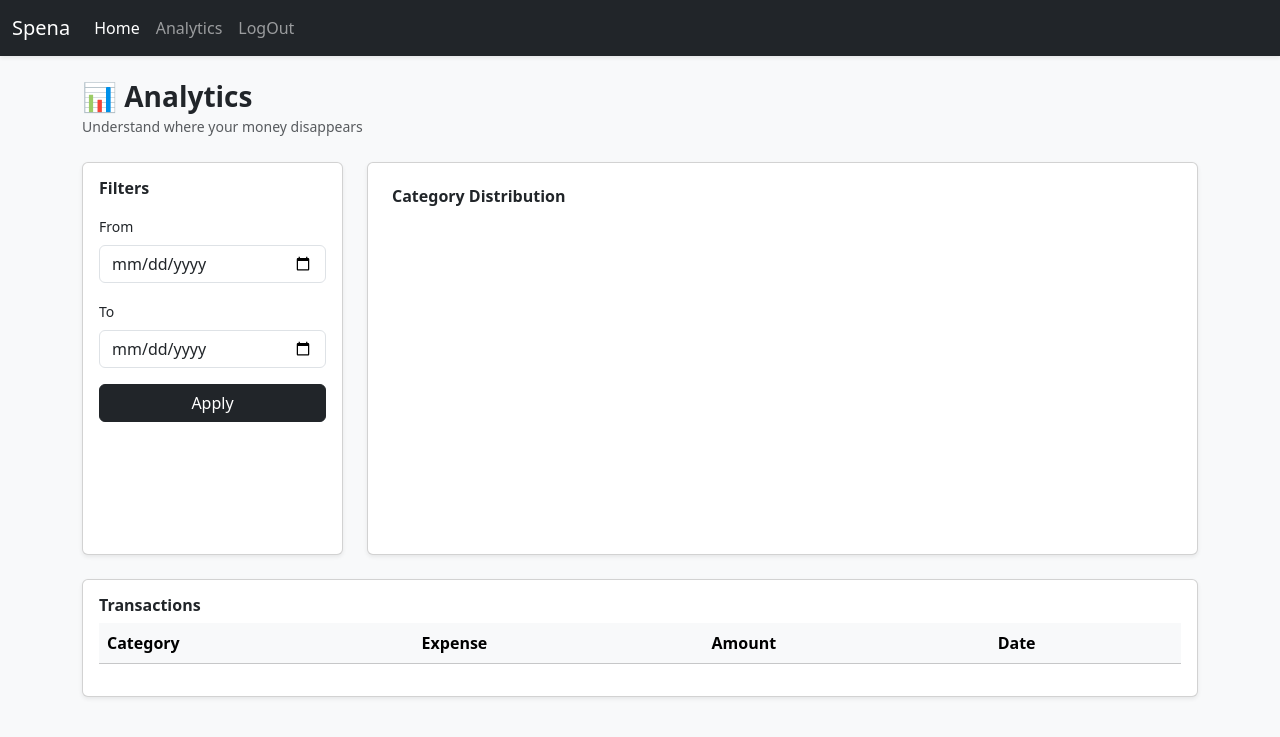
After one commit to praaannnav-star/expenditure-tracker, a Flask app: page /analytics in a window 1280 px wide. The commit adds this page. Shown: the top 737 px of the page. Run offline with Flask 3, Linux system fonts and the light colour scheme; lists and menus that the app fills with data are empty; a map, chart or similar area stays blank.

Commit message:
Replace app with full-featured version from side project888 (cards, analytics, logup)

```diff
--- a/app.py
+++ b/app.py
@@ -1,138 +1,193 @@
-from flask import Flask, render_template, request, session, redirect, url_for
+from flask import Flask, render_template, request, session, redirect, url_for, jsonify
 from flask_sqlalchemy import SQLAlchemy
+from flask_migrate import Migrate
 from werkzeug.security import check_password_hash, generate_password_hash
+from sqlalchemy import func
 import os
 from datetime import datetime
 
 app = Flask(__name__)
-app.secret_key = "change_this_secret"
 
-# DATABASE
-uri = os.getenv(
-    "DATABASE_URL",
-    "postgresql://expenditure_m8yg_user:FM9WjjHXeg041D9GpAap9L51kRLasvIi@dpg-d6vouh9r0fns73ce1vh0-a.oregon-postgres.render.com/expenditure_m8yg"
-)
+# DB CONFIG
+db_url = os.getenv('DATABASE_URL', 'sqlite:///sqlite.db')
 
-if uri.startswith("postgres://"):
-    uri = uri.replace("postgres://", "postgresql://", 1)
+if db_url.startswith("postgres://"):
+    db_url = db_url.replace("postgres://", "postgresql://", 1)
 
-app.config["SQLALCHEMY_DATABASE_URI"] = uri
-app.config["SQLALCHEMY_TRACK_MODIFICATIONS"] = False
+app.config['SQLALCHEMY_DATABASE_URI'] = db_url
+app.secret_key = os.getenv("SECRET_KEY", "dev")
 
 db = SQLAlchemy(app)
+migrate = Migrate(app, db)
+
+with app.app_context():
+    db.create_all()
 
 
-# ================= MODELS =================
+# MODELS
+class User(db.Model):
+    __tablename__ = 'user_data'
 
-class UserData(db.Model):
-    __tablename__ = "userdata"
+    username = db.Column(db.String(100), nullable=False)
+    email_id = db.Column(db.String(200), primary_key=True)
+    password = db.Column(db.Text, nullable=False)
 
-    user_email_id = db.Column(db.String(200), primary_key=True)
-    username = db.Column(db.String(100), nullable=False)
-    password = db.Column(db.String(200), nullable=False)
-
-    expenses = db.relationship('UserExpenditure', backref='user', lazy=True)
+    expenses = db.relationship('Expenses', backref='user', lazy=True)
 
 
-class UserExpenditure(db.Model):
-    __tablename__ = "userexpenditure"
+class Expenses(db.Model):
+    __tablename__ = 'user_expenses'
 
-    expenseId = db.Column(db.Integer, primary_key=True)
+    expense_id = db.Column(db.Integer, primary_key=True)
+    email_id = db.Column(db.String(200), db.ForeignKey('user_data.email_id'), nullable=False)
+    category = db.Column(db.String(100), nullable=False)
     date = db.Column(db.Date, nullable=False)
-    user_email_id = db.Column(db.String(200), db.ForeignKey('userdata.user_email_id'), nullable=False)
-    amount = db.Column(db.Integer, nullable=False)
-    expenseName = db.Column(db.String(200), nullable=False)
+    expense_name = db.Column(db.String(100), nullable=False)
+    expense_amount = db.Column(db.Integer, nullable=False)
 
 
-# ================= ROUTES =================
-
+# ROUTES
 @app.route("/")
 def index():
     return render_template("index.html")
 
 
-@app.route("/signup", methods=['GET', 'POST'])
-def signup():
-    if request.method == 'POST':
+@app.route("/dashboard", methods=["GET", "POST"])
+def dashboard():
+    if "user" not in session:
+        return redirect(url_for("login"))
+
+    if request.method == "POST":
+
+        delete_instruction = request.form.get("delete_button")
+
+        # DELETE
+        if delete_instruction:
+            expense = Expenses.query.filter_by(
+                expense_id=int(delete_instruction),
+                email_id=session['user']
+            ).first()
+
+            if expense:
+                db.session.delete(expense)
+                db.session.commit()
+
+            return redirect(url_for("dashboard"))
+
+        # ADD
+        expense_name = request.form.get("expense")
+        expense_amount = request.form.get("amount")
+        expense_date = request.form.get("date")
+        expense_category = request.form.get("category")
+
+        if expense_name and expense_amount and expense_date and expense_category:
+            new_expense = Expenses(
+                email_id=session['user'],
+                date=datetime.strptime(expense_date, "%Y-%m-%d").date(),
+                expense_name=expense_name,
+                expense_amount=int(expense_amount),
+                category=expense_category
+            )
+
+            db.session.add(new_expense)
+            db.session.commit()
+
+        return redirect(url_for("dashboard"))
+
+    user_expenses = Expenses.query.filter_by(email_id=session['user']).all()
+    return render_template("dashboard.html", expenses=user_expenses)
+
+
+@app.route("/login", methods=["GET", "POST"])
+def login():
+    if request.method == "POST":
+        email = request.form.get("email")
+        password = request.form.get("password")
+
+        user = User.query.filter_by(email_id=email).first()
+
+        if user and check_password_hash(user.password, password):
+            session['user'] = email
+            return redirect(url_for("dashboard"))
+
+        return render_template("login.html", alert_messege="Invalid credentials")
+
+    return render_template("login.html")
+
+
+@app.route("/logout")
+def logout():
+    session.clear()
+    return redirect(url_for("login"))
+
+
+@app.route("/logup", methods=["GET", "POST"])
+def logup():
+    if request.method == "POST":
+        email = request.form.get("email")
+        password = generate_password_hash(request.form.get("password"))
         username = request.form.get("username")
-        email_id = request.form.get("emailId")
-        password = generate_password_hash(request.form.get("password"))
 
-        existing = UserData.query.filter_by(user_email_id=email_id).first()
+        if User.query.filter_by(email_id=email).first():
+            return render_template("login.html", alert_messege="Email already exists")
 
-        if existing:
-            return render_template("signup.html", alert_message="User already exists")
-
-        new_user = UserData(
-            user_email_id=email_id,
-            username=username,
-            password=password
-        )
-
+        new_user = User(username=username, email_id=email, password=password)
         db.session.add(new_user)
         db.session.commit()
 
         return redirect(url_for("login"))
 
-    return render_template("signup.html")
+    return render_template("logup.html")
 
 
-@app.route("/login", methods=['GET', 'POST'])
-def login():
-    if request.method == 'POST':
-        email = request.form.get("username")
-        password = request.form.get("password")
-
-        user = UserData.query.filter_by(user_email_id=email).first()
-
-        if user and check_password_hash(user.password, password):
-            session['user'] = email
-            return redirect(url_for("dashboard"))
-
-        return render_template("login.html", alert_message="Invalid credentials")
-
-    return render_template("login.html")
+@app.route("/analytics")
+def analytics():
+    return render_template("analytics.html")
 
 
-@app.route("/dashboard", methods=['GET', 'POST'])
-def dashboard():
-    if 'user' not in session:
-        return redirect(url_for('login'))
+# API: ALL DATA
+@app.route("/api/v1/analytics", methods=['POST'])
+def get_all_data_between_dates():
+    starting_date = datetime.strptime(request.form.get('starting_date'), "%Y-%m-%d").date()
+    ending_date = datetime.strptime(request.form.get('ending_date'), "%Y-%m-%d").date()
 
-    user = UserData.query.filter_by(user_email_id=session['user']).first()
+    data = Expenses.query.filter(
+        Expenses.date >= starting_date,
+        Expenses.date <= ending_date,
+        Expenses.email_id == session['user']
+    ).all()
 
-    if request.method == 'POST':
-        expense = request.form.get("expense")
-        amount = request.form.get("amount")
-        date = request.form.get("date")
-
-        new_expense = UserExpenditure(
-            expenseName=expense,
-            amount=int(amount),
-            date=datetime.strptime(date, "%Y-%m-%d"),
-            user_email_id=user.user_email_id
-        )
-
-        db.session.add(new_expense)
-        db.session.commit()
-
-        return redirect(url_for('dashboard'))
-
-    expenses = user.expenses
-
-    return render_template("dashboard.html", user=user, expenses=expenses)
+    return jsonify([
+        {
+            "category": e.category,
+            "expense_name": e.expense_name,
+            "expense_amount": e.expense_amount,
+            "date": e.date.strftime("%Y-%m-%d")
+        }
+        for e in data
+    ])
 
 
-@app.route("/logout")
-def logout():
-    session.pop('user', None)
-    return redirect(url_for('login'))
+# API: CATEGORY SUM
+@app.route("/api/v1/category_expenses", methods=['POST'])
+def get_amount_between_dates():
+    starting_date = datetime.strptime(request.form.get('starting_date'), "%Y-%m-%d").date()
+    ending_date = datetime.strptime(request.form.get('ending_date'), "%Y-%m-%d").date()
 
+    result = db.session.query(
+        Expenses.category,
+        func.sum(Expenses.expense_amount)
+    ).filter(
+        Expenses.date >= starting_date,
+        Expenses.date <= ending_date,
+        Expenses.email_id == session['user']
+    ).group_by(Expenses.category).all()
 
-# ================= RUN =================
+    return jsonify([
+        {"category": r[0], "total": r[1]}
+        for r in result
+    ])
 
-with app.app_context():
-    db.create_all()
 
 if __name__ == "__main__":
     app.run(debug=True)
--- /dev/null
+++ b/templates/analytics.html
@@ -0,0 +1,186 @@
+{% extends 'base.html' %}
+
+
+{% block add_item %}
+<li class="nav-item">
+    <a class="nav-link active" aria-current="page" href="{{url_for('dashboard')}}">Home</a>
+</li>
+<li class="nav-item">
+    <a class="nav-link" href="{{ url_for('analytics') }}">Analytics</a>
+</li>
+<li class="nav-item">
+    <a class="nav-link" href="{{ url_for('logout') }}">LogOut</a>
+</li>
+{% endblock %}
+
+{% block content %}
+
+
+<div class="container mt-4">
+
+    <!-- HEADER -->
+    <div class="d-flex justify-content-between align-items-center mb-4">
+        <div>
+            <h3 class="fw-bold mb-0">📊 Analytics</h3>
+            <small class="text-muted">Understand where your money disappears</small>
+        </div>
+    </div>
+
+    <div class="row g-4">
+
+        <!-- FILTER CARD -->
+        <div class="col-lg-3">
+            <div class="card shadow-sm p-3 h-100">
+                <h6 class="mb-3 fw-semibold">Filters</h6>
+
+                <form id="filterForm">
+                    <label class="form-label small">From</label>
+                    <input type="date" name="starting_date" class="form-control mb-3" required>
+
+                    <label class="form-label small">To</label>
+                    <input type="date" name="ending_date" class="form-control mb-3" required>
+
+                    <button class="btn btn-dark w-100">Apply</button>
+                </form>
+
+                <div id="status" class="mt-3 text-muted small text-center"></div>
+            </div>
+        </div>
+
+        <!-- CHART -->
+        <div class="col-lg-9">
+            <div class="card shadow-sm p-4 h-100">
+                <div class="d-flex justify-content-between mb-3">
+                    <h6 class="fw-semibold">Category Distribution</h6>
+                </div>
+
+                <div style="height:300px; position:relative;">
+                    <canvas id="expenseChart"></canvas>
+                </div>
+
+                <div id="emptyState" class="text-center text-muted mt-3 d-none">
+                    No data found for selected range
+                </div>
+            </div>
+        </div>
+
+        <!-- TABLE -->
+        <div class="col-12">
+            <div class="card shadow-sm p-3">
+                <div class="d-flex justify-content-between align-items-center mb-2">
+                    <h6 class="fw-semibold mb-0">Transactions</h6>
+                    <span class="text-muted small" id="count"></span>
+                </div>
+
+                <div class="table-responsive">
+                    <table class="table table-hover align-middle">
+                        <thead class="table-light">
+                            <tr>
+                                <th>Category</th>
+                                <th>Expense</th>
+                                <th>Amount</th>
+                                <th>Date</th>
+                            </tr>
+                        </thead>
+
+                        <tbody id="table"></tbody>
+                    </table>
+                </div>
+
+                <div id="noTableData" class="text-center text-muted py-3 d-none">
+                    No transactions available
+                </div>
+            </div>
+        </div>
+
+    </div>
+</div>
+
+<script>
+const table = document.getElementById("table");
+const ctx = document.getElementById("expenseChart");
+const status = document.getElementById("status");
+const emptyState = document.getElementById("emptyState");
+const noTableData = document.getElementById("noTableData");
+const count = document.getElementById("count");
+
+let chart;
+
+document.getElementById("filterForm").addEventListener("submit", async (e) => {
+    e.preventDefault();
+
+    const formData = new FormData(e.target);
+
+    status.innerText = "Loading...";
+    table.innerHTML = "";
+    emptyState.classList.add("d-none");
+    noTableData.classList.add("d-none");
+
+    try {
+        // TABLE DATA
+        const res1 = await fetch("/api/v1/analytics", {
+            method: "POST",
+            body: formData
+        });
+
+        const data = await res1.json();
+
+        count.innerText = `${data.length} entries`;
+
+        if (data.length === 0) {
+            noTableData.classList.remove("d-none");
+        }
+
+        data.forEach(e => {
+            table.innerHTML += `
+            <tr>
+                <td><span class="badge bg-secondary">${e.category}</span></td>
+                <td>${e.expense_name}</td>
+                <td class="fw-semibold">₹${e.expense_amount}</td>
+                <td class="text-muted small">${e.date}</td>
+            </tr>`;
+        });
+
+        // CHART DATA
+        const res2 = await fetch("/api/v1/category_expenses", {
+            method: "POST",
+            body: formData
+        });
+
+        const chartData = await res2.json();
+
+        if (chartData.length === 0) {
+            emptyState.classList.remove("d-none");
+        }
+
+        const labels = chartData.map(e => e.category);
+        const values = chartData.map(e => e.total);
+
+        if (chart) chart.destroy();
+
+        chart = new Chart(ctx, {
+            type: 'doughnut',
+            data: {
+                labels: labels,
+                datasets: [{
+                    data: values
+                }]
+            },
+            options: {
+                plugins: {
+                    legend: {
+                        position: 'bottom'
+                    }
+                }
+            }
+        });
+
+        status.innerText = "Updated";
+    } catch (err) {
+        status.innerText = "Something broke. Try again.";
+        console.error(err);
+    }
+});
+</script>
+
+{% endblock %}
--- a/templates/base.html
+++ b/templates/base.html
@@ -1,49 +1,41 @@
-<!DOCTYPE html>
+<!doctype html>
 <html lang="en">
+
 <head>
-    <meta charset="UTF-8">
-    <title>{% block title %}Spesa{% endblock %}</title>
-
+    <meta charset="utf-8">
+    <meta name="viewport" content="width=device-width, initial-scale=1">
+    <title>Spensa</title>
     <link href="https://cdn.jsdelivr.net/npm/bootstrap@5.3.3/dist/css/bootstrap.min.css" rel="stylesheet">
-
-    <style>
-        body {
-            background: #f8f9fa;
-            font-family: system-ui;
-        }
-
-        .container-main {
-            margin-top: 50px;
-            max-width: 900px;
-        }
-
-        .card-minimal {
-            background: white;
-            border-radius: 12px;
-            padding: 20px;
-            border: 1px solid #eee;
-        }
-
-        .btn-primary {
-            background: #111;
-            border: none;
-        }
-    </style>
+    <script src="https://cdn.jsdelivr.net/npm/chart.js"></script>
 </head>
 
-<body>
+<body class="bg-light">
+    <nav class="navbar navbar-expand-lg navbar-dark bg-dark shadow-sm">
+        <div class="container-fluid">
+            <a class="navbar-brand" href={{url_for('index')}}>Spena</a>
+            <button class="navbar-toggler" type="button" data-bs-toggle="collapse" data-bs-target="#navbarNav"
+                aria-controls="navbarNav" aria-expanded="false" aria-label="Toggle navigation">
+                <span class="navbar-toggler-icon"></span>
+            </button>
+            <div class="collapse navbar-collapse" id="navbarNav">
+                <ul class="navbar-nav">
 
-<nav class="navbar bg-white border-bottom">
-    <div class="container">
-        <a class="navbar-brand" href="/">Spesa</a>
 
-        <div>
-            {% block nav_item %}{% endblock %}
+                    {% block add_item %}{% endblock %}
+                </ul>
+            </div>
         </div>
-    </div>
-</nav>
+    </nav>
+    {% block content %}  {% endblock %}
 
-{% block content %}{% endblock %}
 
+
+
+
+
+    <script src="https://cdn.jsdelivr.net/npm/bootstrap@5.3.8/dist/js/bootstrap.bundle.min.js"
+        integrity="sha384-FKyoEForCGlyvwx9Hj09JcYn3nv7wiPVlz7YYwJrWVcXK/BmnVDxM+D2scQbITxI"
+        crossorigin="anonymous"></script>
 </body>
+
 </html>
```
Also changed, not shown: templates/dashboard.html (+48 -13 lines), templates/index.html (+57 -2 lines), templates/login.html (+20 -10 lines), templates/logup.html (added, +36 -0 lines), templates/signup.html (deleted, +0 -22 lines).
